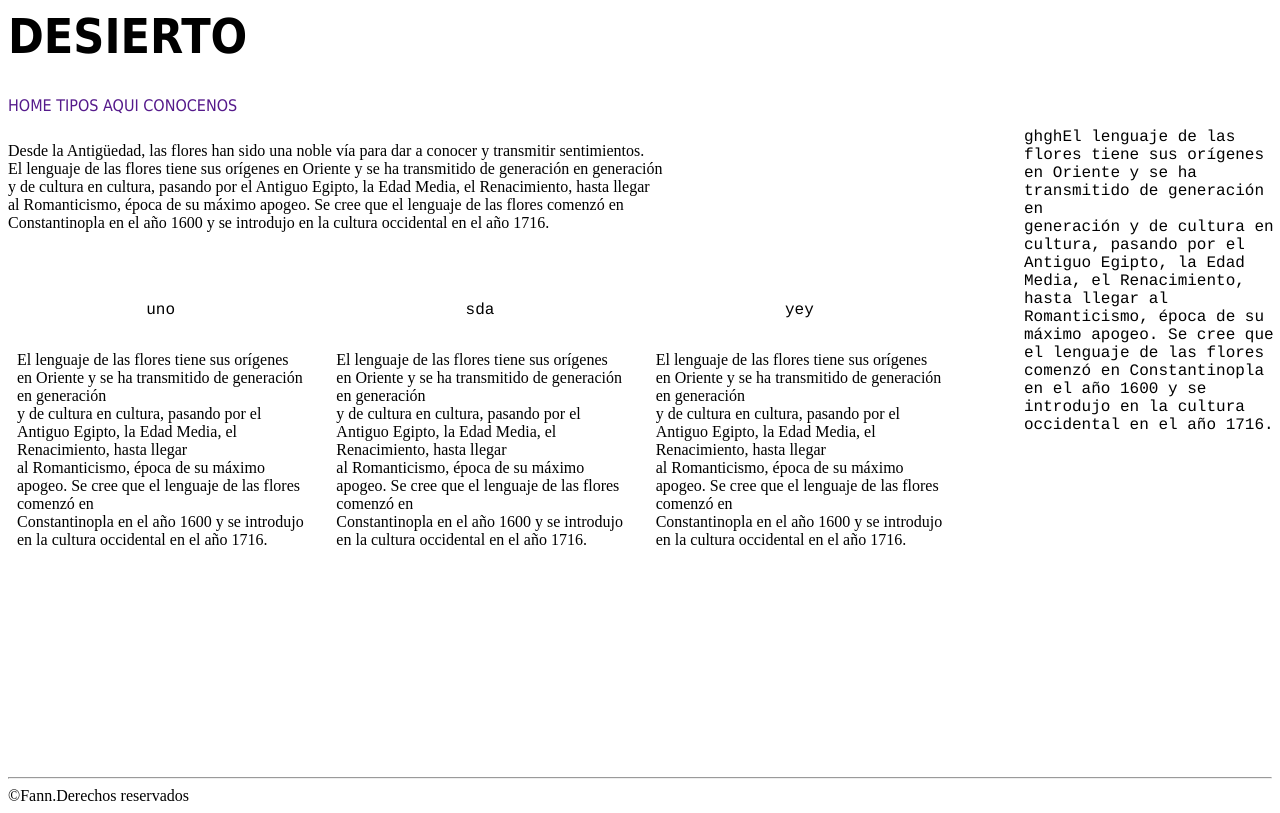
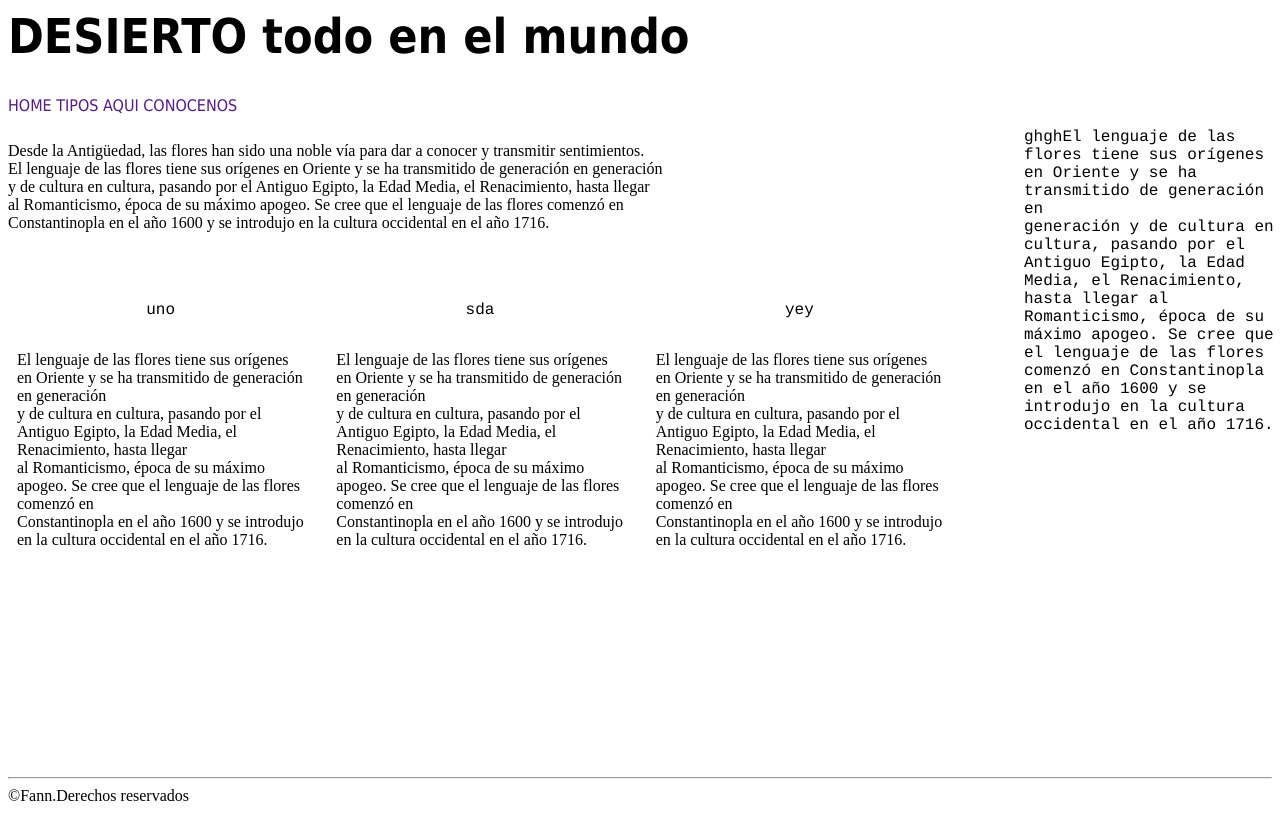
Before and after one commit to fann29/pagina, a plain HTML site: page index.html in a window 1280 px wide. Drawn offline with Linux system fonts and the light colour scheme.

Commit message:
cambia titulo

```diff
--- a/index.html
+++ b/index.html
@@ -9,7 +9,7 @@
 
 <header>
 
-<h1> DESIERTO </h1>
+<h1> DESIERTO todo en el mundo </h1>
 
 
 <div id="nav" >
```
